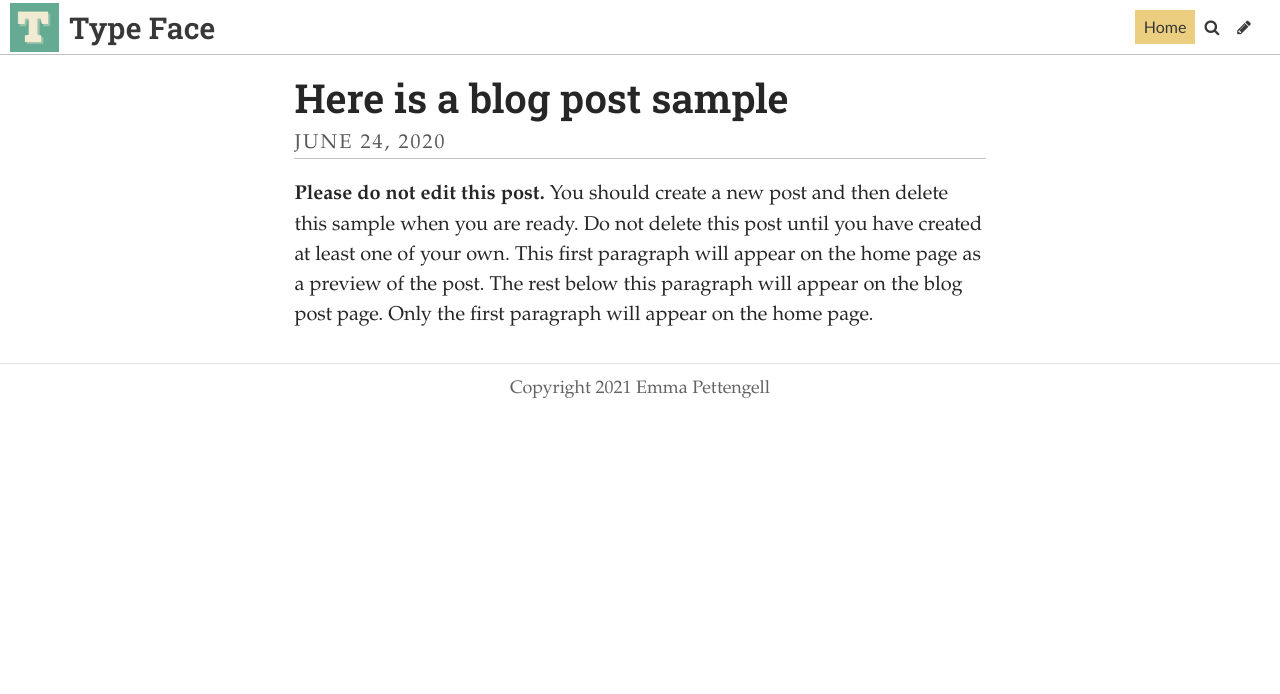
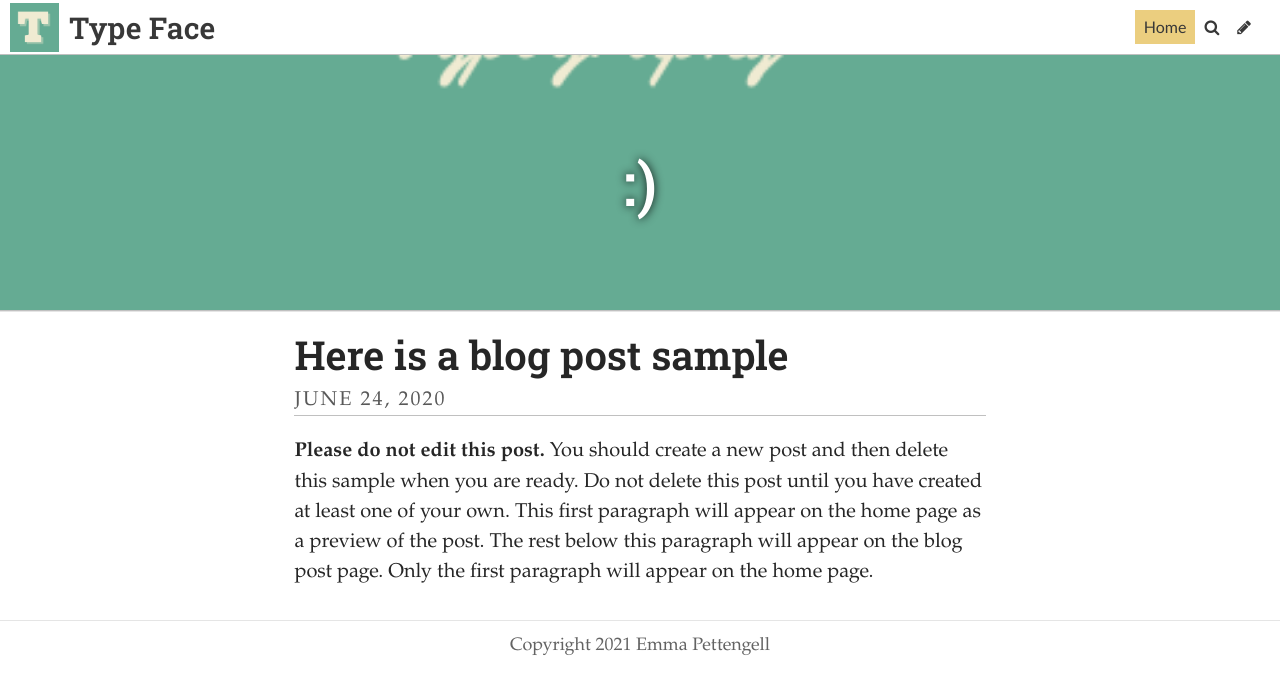
Before and after one commit to Emmalucyp/typography, a Jekyll site: the page built from index.html, in a window 1280 px wide. Shown: the top 694 px of the page. Built offline with Jekyll 4.4.1, drawn with Linux system fonts in a browser that asks for light colours; some web fonts are replaced; the list of posts is cut into pages by our own code.

Commit message:
Update Settings “general”

```diff
--- a/_data/settings.yml
+++ b/_data/settings.yml
@@ -1,7 +1,7 @@
 title: Type Face
 description: :)
 footer_text: Copyright 2021 Emma Pettengell
-header_feature_image: null
+header_feature_image: ../uploads/green-and-white-deer-stags-american-football-logo-2.png
 header_text: :)
 header_text_color: "#ffffff"
 bannerheight: 20vmax
```
Also changed, not shown: uploads/green-and-white-deer-stags-american-football-logo-2.png (added).
